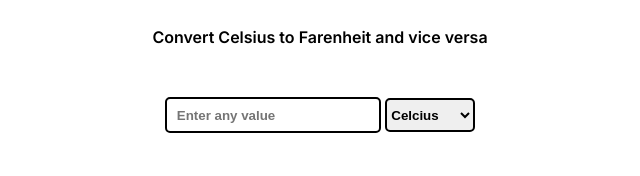
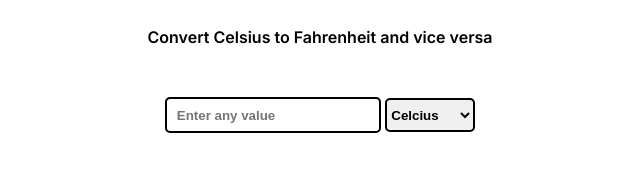
Before and after one commit to maaaz15/temperature-converter, a plain HTML site: page index.html in a window 1280 px wide. Shown: the part 192-368 px from the top of the page, 320-960 px from the left. Drawn offline with Linux system fonts and the light colour scheme.

Commit message:
Fixed typo

```diff
--- a/index.html
+++ b/index.html
@@ -9,7 +9,7 @@
 <body>
     <div class="container">
         <h1>Temperature Converter</h1>
-        <p class="desc">Convert Celsius to Farenheit and vice versa</p>
+        <p class="desc">Convert Celsius to Fahrenheit and vice versa</p>
         <form>
             <p class="inputfield">
                 <input type="text" id="temp" placeholder="Enter any value">
```
